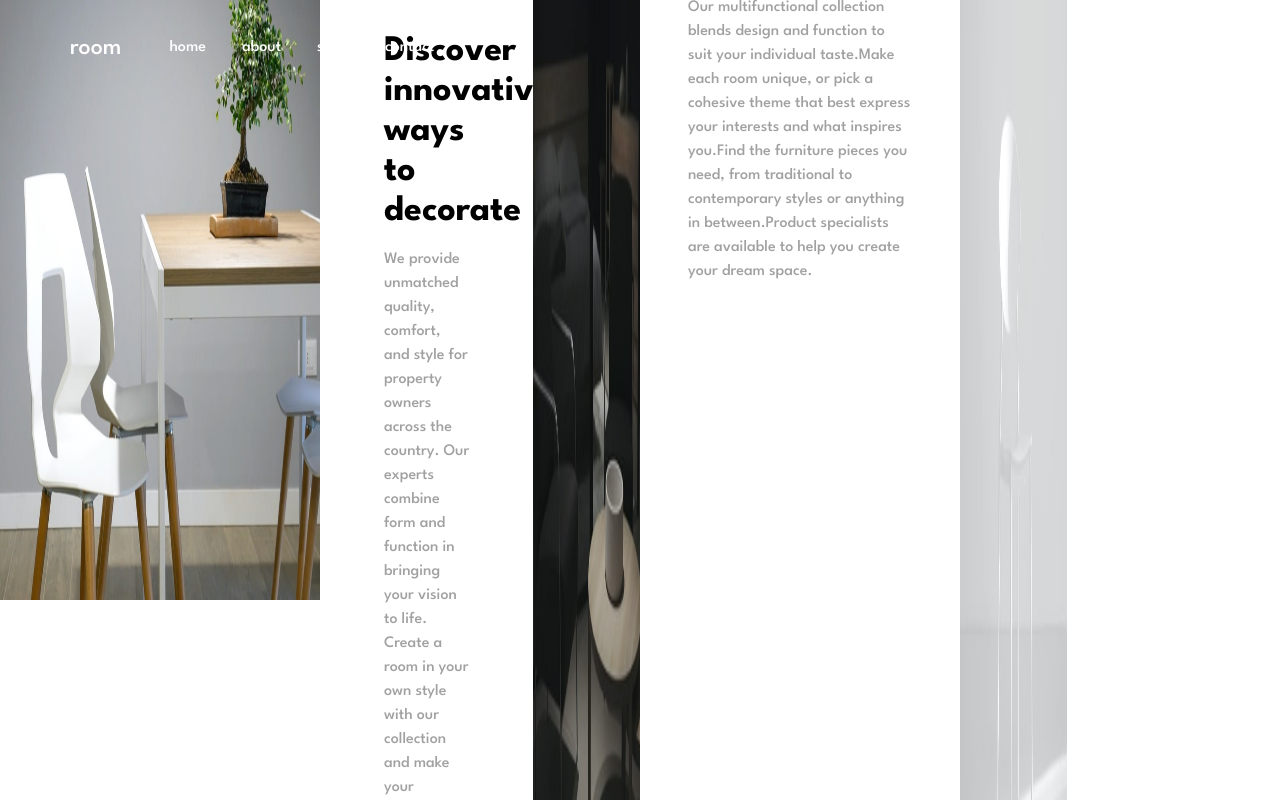
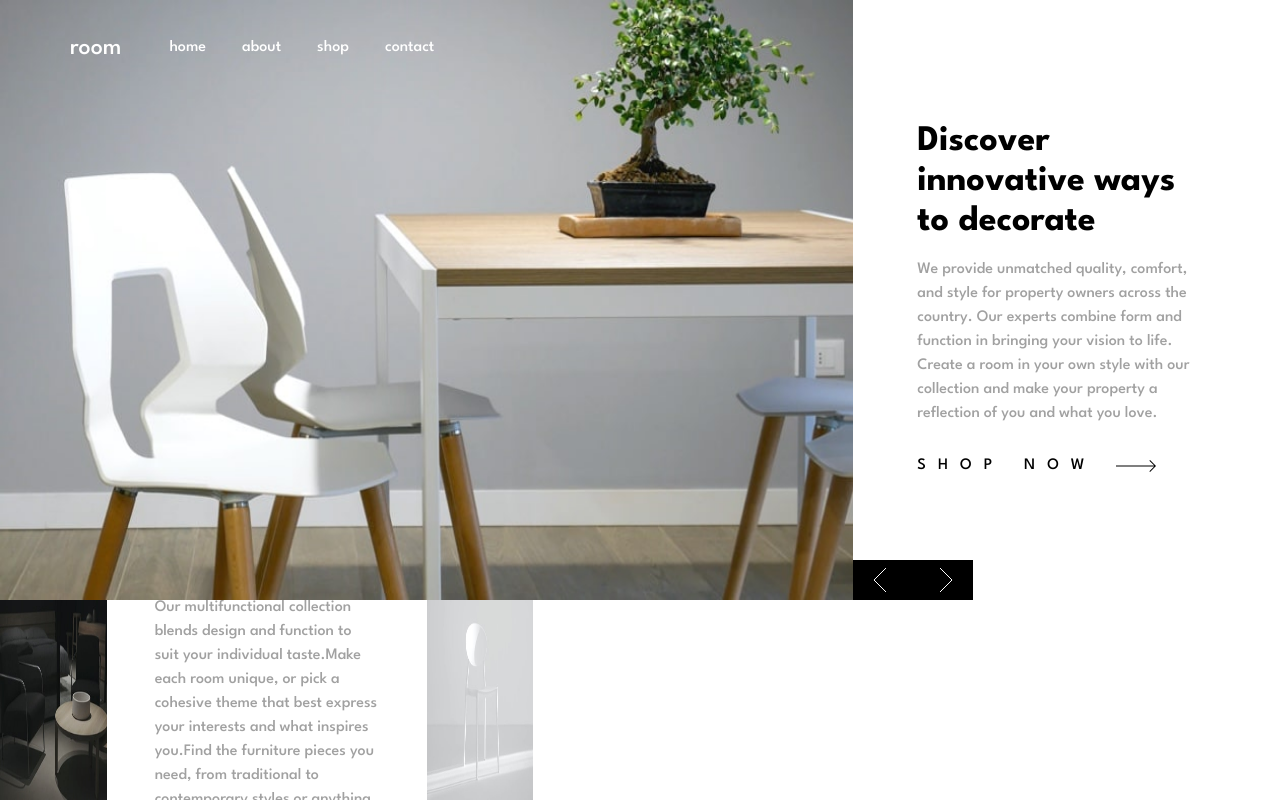
Before and after one commit to erke31-2/frontend-mentor-room-homepage, a React (Vite) app: page / in a window 1280 px wide. Shown: the top 800 px of the page. Built offline with nearby package versions, Linux system fonts and the light colour scheme.

Commit message:
Update TopComponent.tsx

```diff
--- a/src/components/TopComponent.tsx
+++ b/src/components/TopComponent.tsx
@@ -75,29 +75,32 @@ const TopComponent = ({ isOpen, setIsOpen }: Props) => {
 
   return (
     <>
-      <div className="lg:col-span-3 relative">
+      <div className="lg:col-span-8 relative">
         <Navbar isOpen={isOpen} setIsOpen={setIsOpen} />
-        <button className="absolute flex bg-Black gap-9 p-4 items-center bottom-0  right-0 lg:-right-[91px]">
+        <div className="bg-Black flex absolute bottom-0 right-0 items-center lg:-right-[120px] gap-3">
+          <button className="px-5 py-2">
             <img
               src={arrowLeft}
               alt="arrow-left-icon"
-            className="w-3 h-4 cursor-pointer"
               onClick={handlePrevImg}
             />
+          </button>
+          <button className="px-5 py-2">
             <img
               src={arrowRight}
               alt="arrow-right-icon"
-            className="w-3 h-4 cursor-pointer"
               onClick={handleNextImg}
             />
           </button>
+        </div>
+
         <img
           src={imgArr[index]}
           alt="hero-section-img"
           className="w-full lg:h-[600px]"
         />
       </div>
-      <article className="flex flex-col justify-center gap-2 px-4 bg-White py-8 lg:col-span-2 lg:h-full lg:px-16">
+      <article className="flex flex-col justify-center gap-2 px-4 bg-White py-8 lg:col-span-4 lg:h-full lg:px-16">
         <h2 className="text-4xl font-bold mb-2">
           Discover innovative ways to decorate
         </h2>
```
Lines whose indentation alone changed are shown as unchanged.
